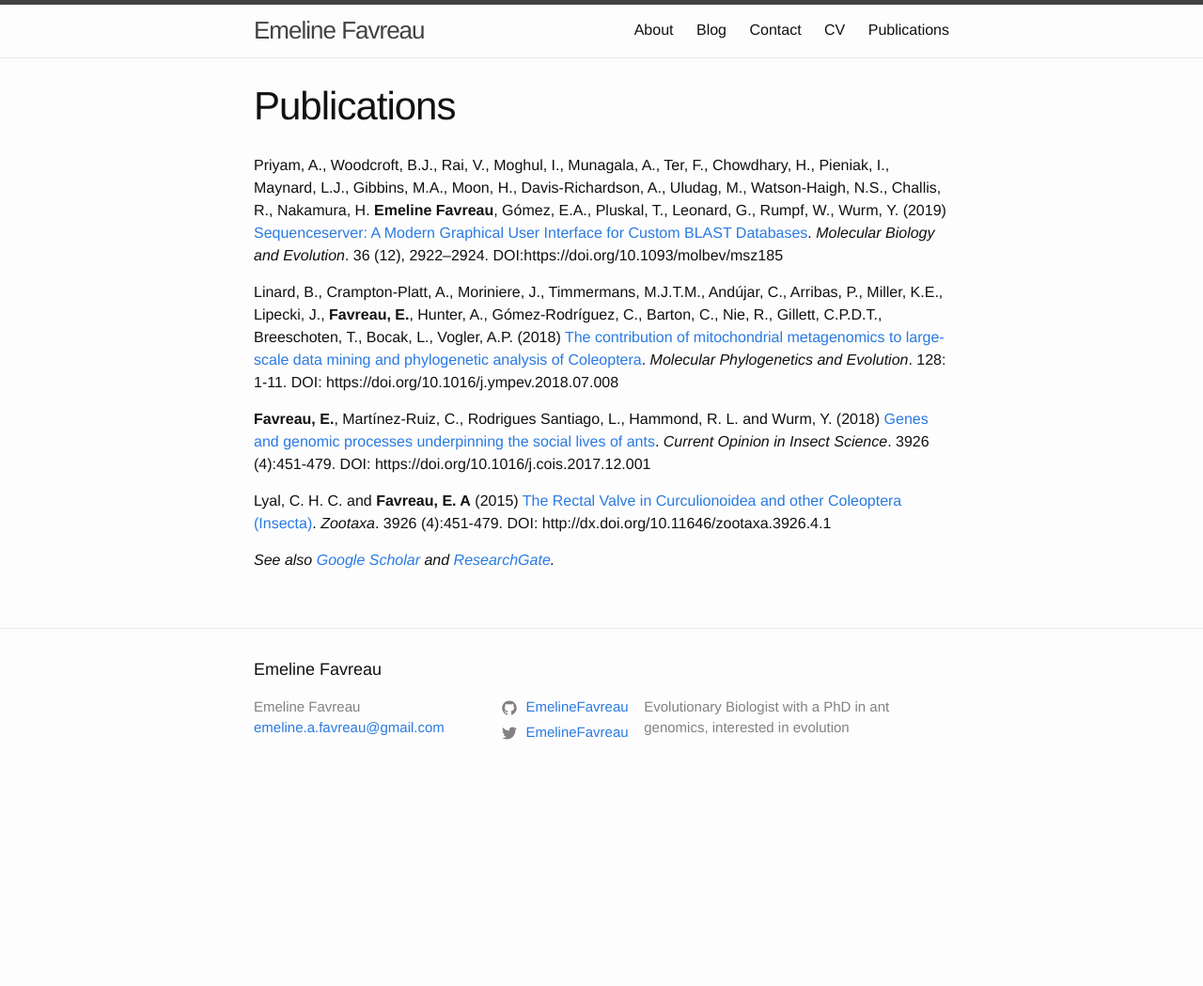
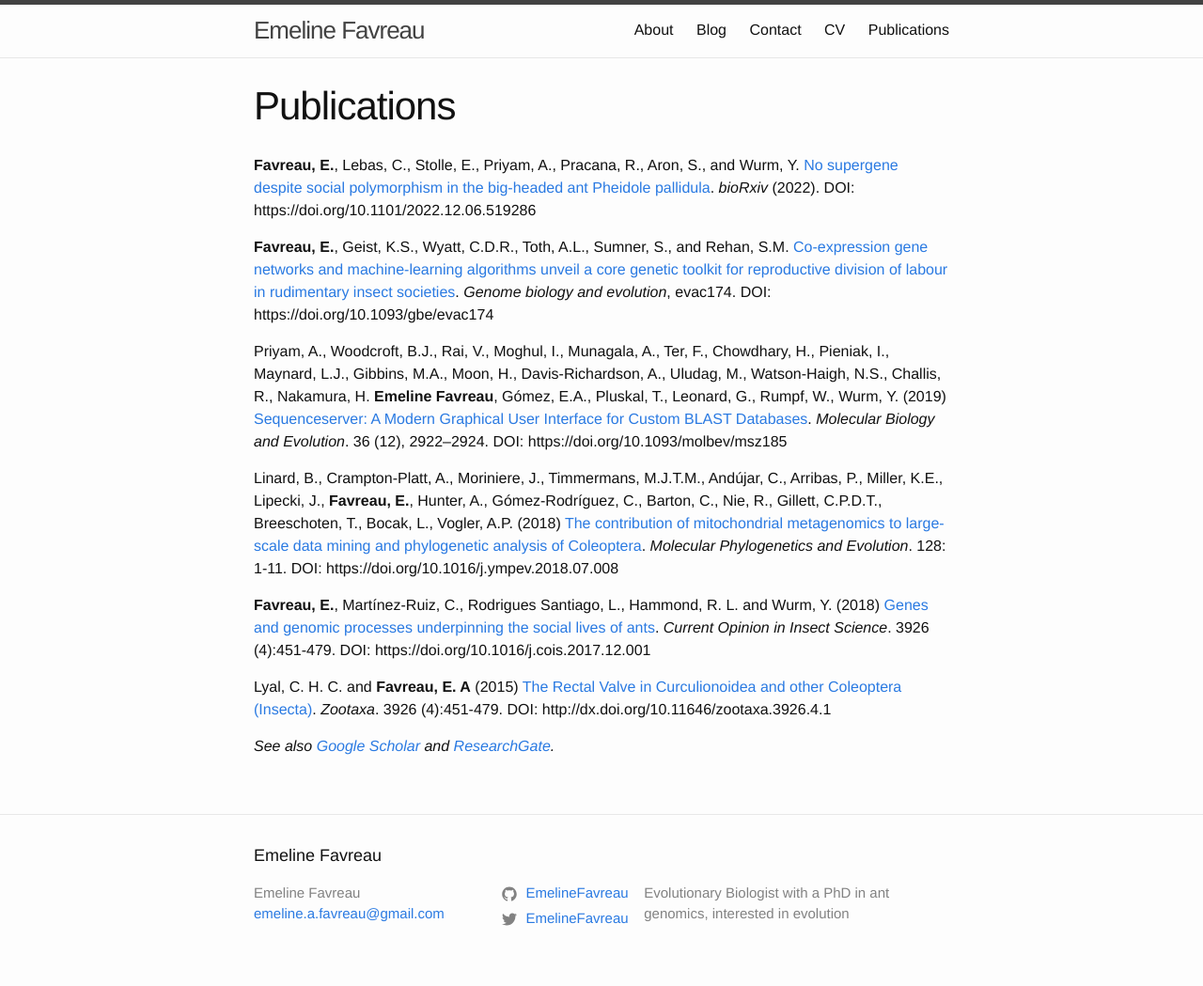
Before and after one commit to EmelineFavreau/EmelineFavreau.github.io, a Jekyll site: the page built from publications.md, in a window 1280 px wide. Shown: the whole page at 94% size. Built offline with Jekyll 4.4.1, drawn with Linux system fonts in a browser that asks for light colours; before the commit the page ends 900 px from its top, so only the background shows below that.

Commit message:
adding two first-author papers

```diff
--- a/publications.md
+++ b/publications.md
@@ -5,7 +5,13 @@ permalink: /publications/
 ---
 
 
-Priyam, A., Woodcroft, B.J., Rai, V., Moghul, I., Munagala, A., Ter, F., Chowdhary, H., Pieniak, I., Maynard, L.J., Gibbins, M.A., Moon, H., Davis-Richardson, A., Uludag, M., Watson-Haigh, N.S., Challis, R., Nakamura, H. **Emeline Favreau**, Gómez, E.A., Pluskal, T., Leonard, G., Rumpf, W., Wurm, Y. (2019) [Sequenceserver: A Modern Graphical User Interface for Custom BLAST Databases](https://doi.org/10.1093/molbev/msz185). _Molecular Biology and Evolution_. 36 (12), 2922–2924. DOI:https://doi.org/10.1093/molbev/msz185
+**Favreau, E.**, Lebas, C., Stolle, E., Priyam, A., Pracana, R., Aron, S., and Wurm, Y. [No supergene despite social polymorphism in the big-headed ant Pheidole pallidula](https://doi.org/10.1101/2022.12.06.519286). _bioRxiv_ (2022). DOI: https://doi.org/10.1101/2022.12.06.519286
+
+
+**Favreau, E.**, Geist, K.S., Wyatt, C.D.R., Toth, A.L., Sumner, S., and Rehan, S.M. [Co-expression gene networks and machine-learning algorithms unveil a core genetic toolkit for reproductive division of labour in rudimentary insect societies](https://doi.org/10.1093/gbe/evac174). _Genome biology and evolution_, evac174. DOI: https://doi.org/10.1093/gbe/evac174
+
+
+Priyam, A., Woodcroft, B.J., Rai, V., Moghul, I., Munagala, A., Ter, F., Chowdhary, H., Pieniak, I., Maynard, L.J., Gibbins, M.A., Moon, H., Davis-Richardson, A., Uludag, M., Watson-Haigh, N.S., Challis, R., Nakamura, H. **Emeline Favreau**, Gómez, E.A., Pluskal, T., Leonard, G., Rumpf, W., Wurm, Y. (2019) [Sequenceserver: A Modern Graphical User Interface for Custom BLAST Databases](https://doi.org/10.1093/molbev/msz185). _Molecular Biology and Evolution_. 36 (12), 2922–2924. DOI: https://doi.org/10.1093/molbev/msz185
 
 
 Linard, B., Crampton-Platt, A., Moriniere, J., Timmermans, M.J.T.M., Andújar, C., Arribas, P., Miller, K.E., Lipecki, J., **Favreau, E.**, Hunter, A., Gómez-Rodríguez, C., Barton, C., Nie, R., Gillett, C.P.D.T., Breeschoten, T., Bocak, L., Vogler, A.P. (2018) [The contribution of mitochondrial metagenomics to large-scale data mining and phylogenetic analysis of Coleoptera](https://doi.org/10.1016/j.ympev.2018.07.008). _Molecular Phylogenetics and Evolution_. 128: 1-11. DOI: https://doi.org/10.1016/j.ympev.2018.07.008
```
